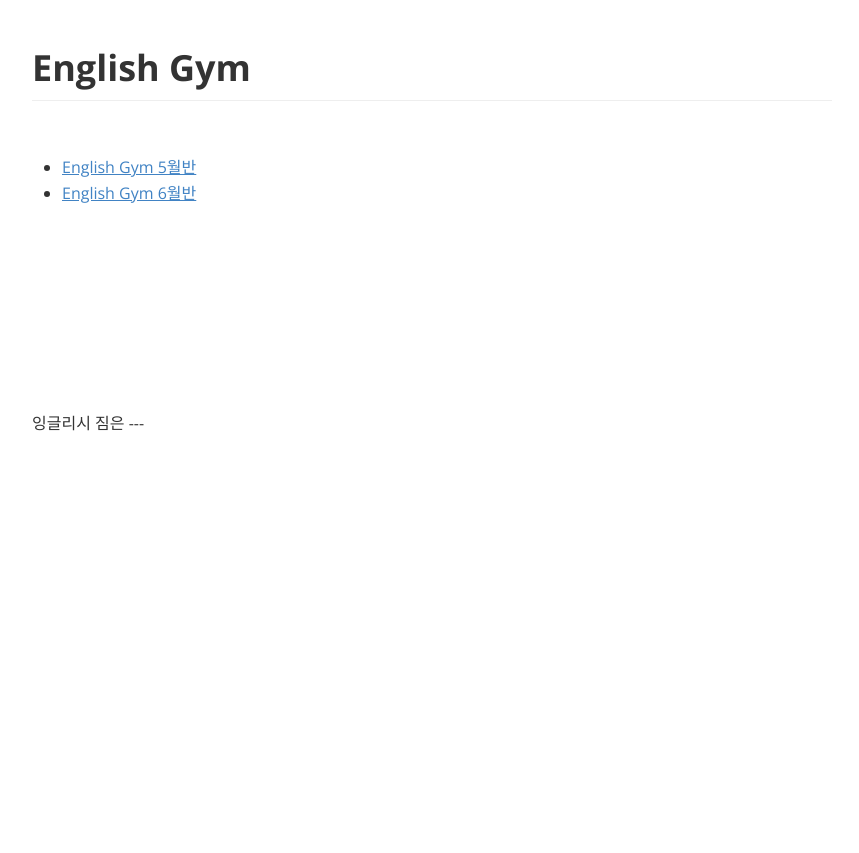
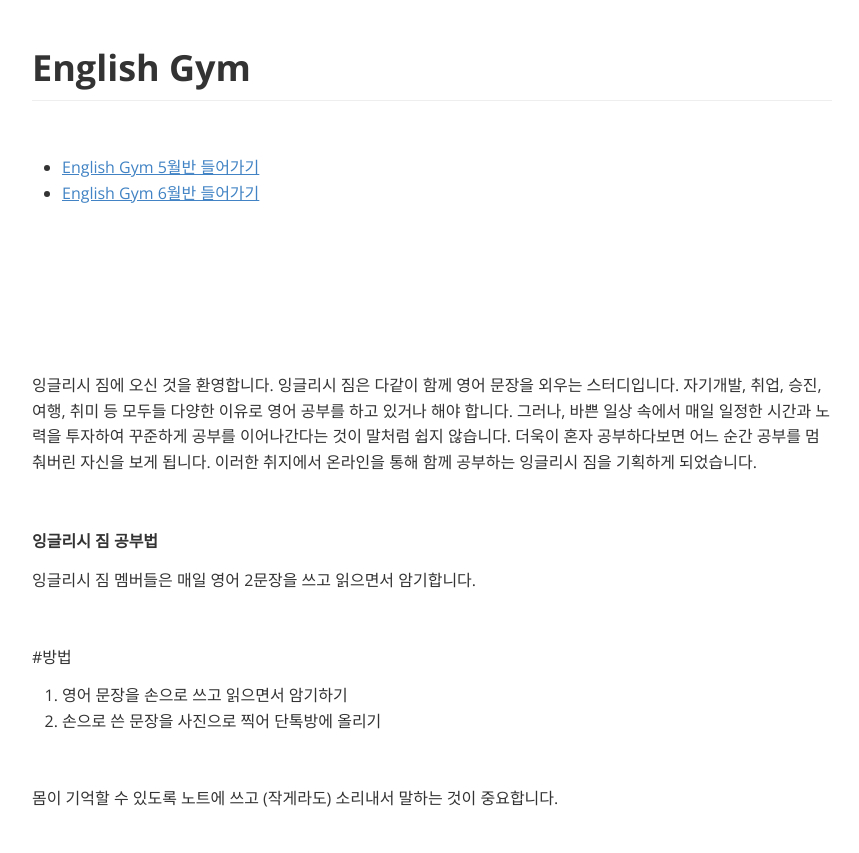
Before and after one commit to eungiHong/eungihong.github.io, a plain HTML site: page index.html in a window 1280 px wide. Shown: the whole page, without its empty margins (208-1067 px from the left). Before the commit the page ends 800 px from the top, so only its background shows below. Drawn offline with nearby package versions, Linux system fonts and the light colour scheme.

Commit message:
메인화면 업로드2

```diff
--- a/index.html
+++ b/index.html
@@ -227,6 +227,6 @@ header, .context-menu, .megamenu-content, footer { font-family: "Segoe UI", Aria
 </style>
 </head>
 <body class='typora-export os-windows' >
-<div  id='write'  class = 'is-node'><h1><a name='header-n0' class='md-header-anchor '></a>English Gym</h1><p>&nbsp;</p><ul><li><a href='https://open.kakao.com/o/gUIcuQfb'>English Gym 5월반</a></li><li><a href='https://open.kakao.com/o/gUIcuQfb'>English Gym 6월반</a></li></ul><p>&nbsp;</p><p>&nbsp;</p><p>&nbsp;</p><p>&nbsp;</p><p>&nbsp;</p><p>잉글리시 짐은 ---</p><p>&nbsp;</p><p>&nbsp;</p><p>&nbsp;</p></div>
+<div  id='write'  class = 'is-node'><h1><a name='header-n148' class='md-header-anchor '></a>English Gym</h1><p>    </p><p>&nbsp;</p><ul><li><a href='https://open.kakao.com/o/gUIcuQfb'>English Gym 5월반 들어가기</a></li><li><a href='https://open.kakao.com/o/gUIcuQfb'>English Gym 6월반 들어가기</a></li></ul><p>&nbsp;</p><p>&nbsp;</p><p>&nbsp;</p><p>&nbsp;</p><p>잉글리시 짐에 오신 것을 환영합니다. 잉글리시 짐은 다같이 함께 영어 문장을 외우는 스터디입니다. 자기개발, 취업, 승진, 여행, 취미 등 모두들 다양한 이유로 영어 공부를 하고 있거나 해야 합니다. 그러나, 바쁜 일상 속에서 매일 일정한 시간과 노력을 투자하여 꾸준하게 공부를 이어나간다는 것이 말처럼 쉽지 않습니다. 더욱이 혼자 공부하다보면 어느 순간 공부를 멈춰버린 자신을 보게 됩니다. 이러한 취지에서 온라인을 통해 함께 공부하는 잉글리시 짐을 기획하게 되었습니다. </p><p>&nbsp;</p><h5><a name='header-n224' class='md-header-anchor '></a>잉글리시 짐 공부법</h5><p>잉글리시 짐 멤버들은 매일 영어 2문장을 쓰고 읽으면서 암기합니다.</p><p>&nbsp;</p><p>#방법</p><ol><li>영어 문장을 손으로 쓰고 읽으면서 암기하기</li><li>손으로 쓴 문장을 사진으로 찍어 단톡방에 올리기</li></ol><p>&nbsp;</p><p>몸이 기억할 수 있도록 노트에 쓰고 (작게라도) 소리내서 말하는 것이 중요합니다.</p><p>&nbsp;</p><p>&nbsp;</p></div>
 </body>
 </html>
```
